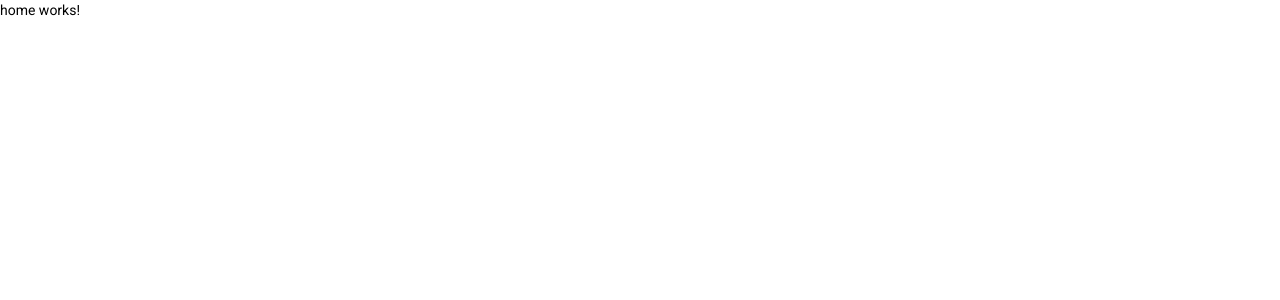
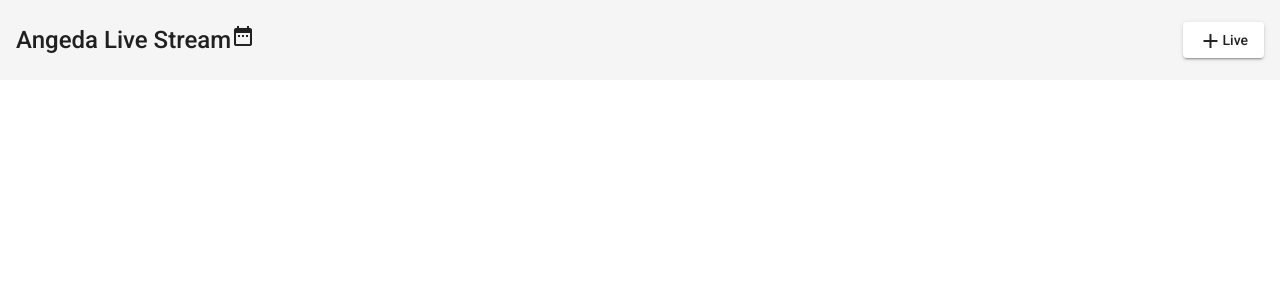
Before and after one commit to caioaugusto1/LiveStreamAngularProject, an Angular app in the folder livestreamproject/: page / in a window 1280 px wide. Shown: the top 300 px of the page. Built offline with nearby package versions, Linux system fonts and the light colour scheme.

Commit message:
added a toolbar component, icon component

```diff
--- a/livestreamproject/src/app/views/home/home.component.css
+++ b/livestreamproject/src/app/views/home/home.component.css
@@ -0,0 +1,3 @@
+.example-spacer {
+    flex: 1 1 auto;
+  }
--- a/livestreamproject/src/app/views/home/home.component.html
+++ b/livestreamproject/src/app/views/home/home.component.html
@@ -1 +1,7 @@
-<p>home works!</p>
+<mat-toolbar>
+       <mat-toolbar-row style="font-size: 1.5rem; height: 80px;">
+      <span>Angeda Live Stream<mat-icon>date_range</mat-icon></span>
+      <span class="example-spacer"></span>
+      <button mat-raised-button><mat-icon>add</mat-icon>Live</button>
+    </mat-toolbar-row>
+</mat-toolbar>
```
Also changed, not shown: livestreamproject/src/app/app.module.ts (+7 -1 lines).
